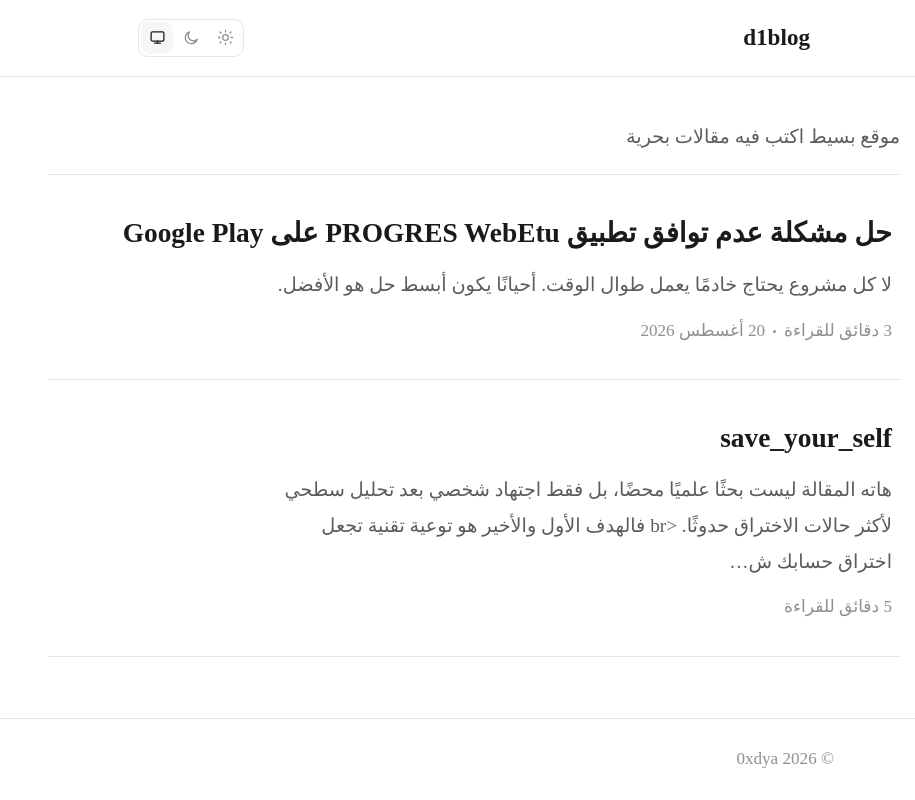
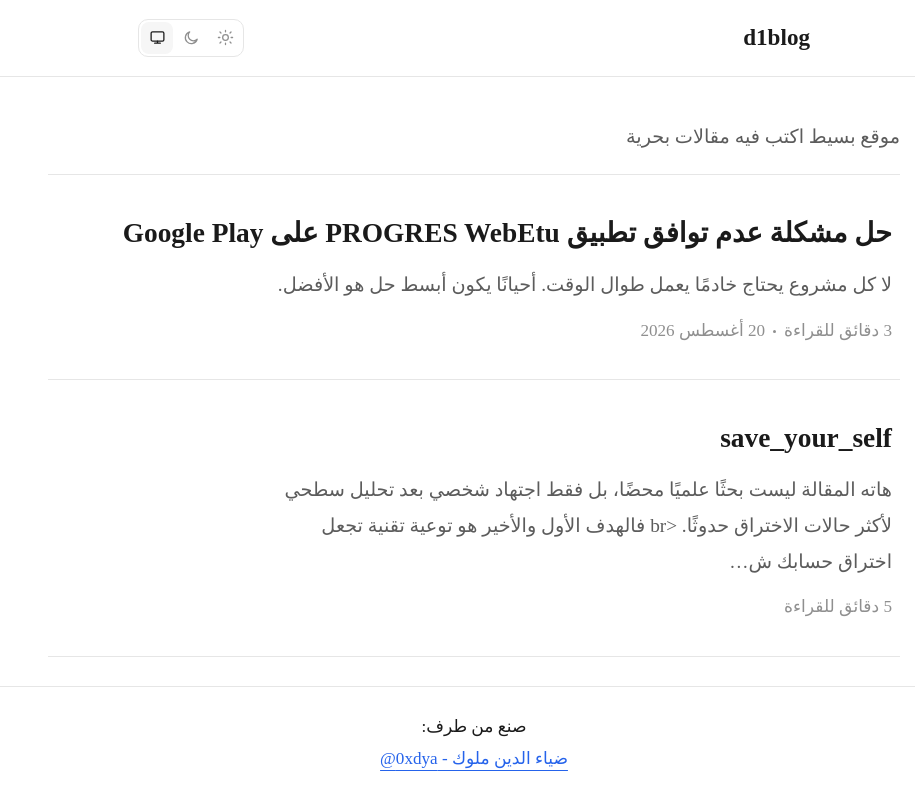
Before and after one commit to 0xdya/d1blog, a Next.js app: page / in a window 1280 px wide. Shown: the whole page, without its empty margins (365-1280 px from the left). Built offline with nearby package versions, Linux system fonts and the light colour scheme; a web font is replaced by a local one.

Commit message:
تحديث تصميم الفوتر

```diff
--- a/app/globals.css
+++ b/app/globals.css
@@ -525,17 +525,27 @@
 }
 
 .site-footer {
+  display: flex;
+  justify-content: center;
+  align-items: center;
   margin-block-start: auto;
-  border-block-start: 1px solid var(--border);
+  border-top: 1px solid var(--border);
   padding: var(--space-5);
+  font-size: var(--text-sm);
+  text-align: center;
 }
 
 .site-footer-inner {
-  width: 100%;
-  max-width: 720px;
-  margin-inline: auto;
-  color: var(--text-faint);
-  font-size: var(--text-sm);
+  /* direction: rtl !important; */
+  /* text-align: right; */
+  /* width: 100%; */
+  /* max-width: 720px; */
+  /* margin-inline: auto; */
+  /* margin: 0 auto; */
+  color: var(--accent);
+  text-decoration: underline;
+  text-underline-offset: 6px;
+  padding: 0 !important;
 }
 
 @media (max-width: 600px) {
--- a/components/Footer.js
+++ b/components/Footer.js
@@ -1,12 +1,10 @@
 import { site } from '@/lib/site';
+import Link from 'next/link';
 
 export default function Footer() {
-  const year = new Date().getFullYear();
   return (
     <footer className="site-footer">
-      <div className="site-footer-inner">
-        © {year} {site.owner}
-      </div>
+      <div>صنع من طرف: <br></br> <Link href="https://0xdya.vercel.app/" className="site-footer-inner">ضياء الدين ملوك -  {site.owner}@</Link></div>
     </footer>
   );
 }
--- a/lib/site.js
+++ b/lib/site.js
@@ -1,6 +1,5 @@
 export const site = {
   title: 'd1blog',
   description: 'موقع بسيط اكتب فيه مقالات بحرية',
-  // يظهر في الفوتر
   owner: '0xdya',
 };
```
